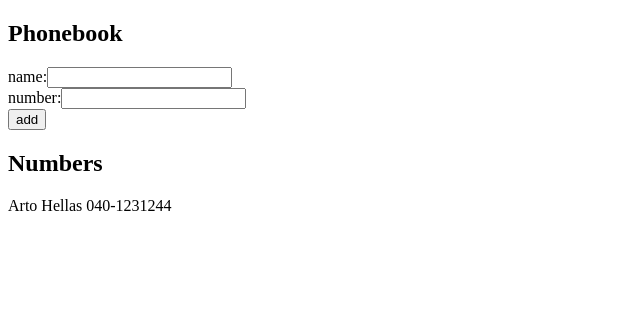
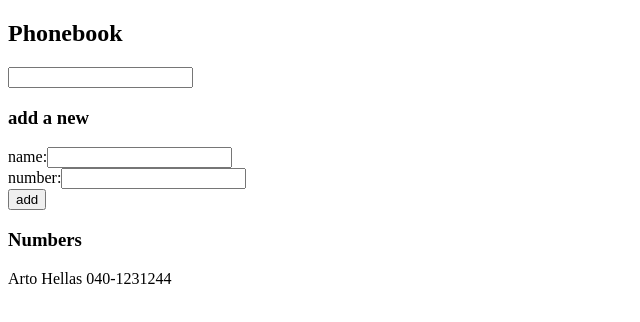
Before and after one commit to hibbi/fullstack, a React (Create React App) app in the folder osa2/puhelinluettelo/: page / in a window 1280 px wide. Shown: the top 322 px of the page, without its empty margins (0-640 px from the left). Built offline with nearby package versions, Linux system fonts and the light colour scheme.

Commit message:
2.10: puhelinluettelo step5

```diff
--- a/osa2/puhelinluettelo/src/App.js
+++ b/osa2/puhelinluettelo/src/App.js
@@ -4,20 +4,83 @@ const Button = ({ type, text }) => {
   return <button type={type}>{text}</button>;
 };
 
+const Filter = (props) => {
+  //console.log(props.value);
+  return (
+    <>
+      <div>
+        <input
+          id="filterSearch"
+          value={props.value}
+          onChange={props.handle}
+          type="search"
+
+        />
+      </div>
+    </>
+  );
+};
+
+const Persons = ({ persons, filter }) => {
+  //console.log(persons, filter);
+  const filteredPersons = persons.filter(person => {
+    return person.name.toLowerCase().includes(filter);
+  })
+  return (
+    <div>
+      {filteredPersons.length > 0 ?
+      filteredPersons.map((person) => (
+        <p key={person.id}>
+          {person.name} {person.phone}
+        </p>
+      )) :
+        <h3>Haulla ei löytynyt nimiä.</h3>
+    }
+    </div>
+  );
+};
+
+const PersonForm = ( props ) => {
+  return (
+    <form onSubmit={props.onsubmit}>
+      <div>
+        <label htmlFor="inputName">name:</label>
+        <input id="inputName" value={props.newName} onChange={props.handle} />
+      </div>
+      <div>
+        <label htmlFor="inputPhone">number:</label>
+        <input
+          id="inputPhone"
+          type="tel"
+          value={props.newNumber}
+          onChange={props.handle}
+        />
+      </div>
+      <div>
+        <Button type="submit" text="add" />
+      </div>
+    </form>
+  );
+};
+
 const App = () => {
   const [persons, setPersons] = useState([
     { name: "Arto Hellas", id: 1, phone: "040-1231244" },
   ]);
+
   const [newName, setNewName] = useState("");
   const [newNumber, setNewNumber] = useState("");
+  const [newQ, setNewQ] = useState("");
+
+  const HandleSearchChange = (event) => {
+    setNewQ(event.target.value);
+  };
 
   const handleInputChange = (event) => {
     if (event.target.id === "inputPhone") {
       setNewNumber(event.target.value);
-      console.log("PHONE", event.target.value);
     } else {
       setNewName(event.target.value);
-      console.log("NAME", event.target.value);
     }
   };
 
@@ -46,32 +109,16 @@ const App = () => {
   return (
     <div>
       <h2>Phonebook</h2>
-      <form onSubmit={handleSubmit}>
-        <div>
-          <label htmlFor="inputName">name:</label>
-          <input id="inputName" value={newName} onChange={handleInputChange} />
-        </div>
-        <div>
-          <label htmlFor="inputPhone">number:</label>
-          <input
-            id="inputPhone"
-            type="tel"
-            value={newNumber}
-            onChange={handleInputChange}
-          />
-        </div>
-        <div>
-          <Button type="submit" text="add" />
-        </div>
-      </form>
-      <h2>Numbers</h2>
-      <div>
-        {persons.map((person) => (
-          <p key={person.id}>
-            {person.name} {person.phone}
-          </p>
-        ))}
-      </div>
+      <Filter value={newQ} handle={HandleSearchChange} />
+      <h3>add a new</h3>
+      <PersonForm
+        onsubmit={handleSubmit}
+        newName={newName}
+        newNumber={newNumber}
+        handle={handleInputChange}
+      />
+      <h3>Numbers</h3>
+      <Persons persons={persons} filter={newQ} />
     </div>
   );
 };
```
